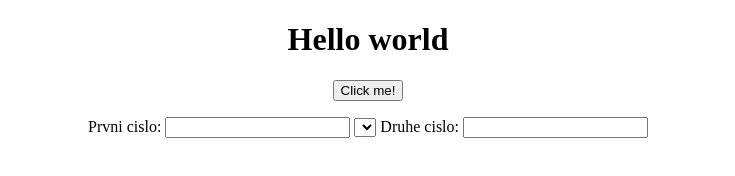
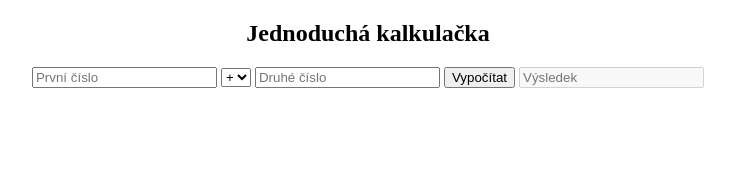
Before and after one commit to Backyss/moa_first_js, a plain HTML site: page index.html in a window 1280 px wide. Shown: the whole page, without its empty margins (272-1007 px from the left). Drawn offline with Linux system fonts and the light colour scheme.

Commit message:
COTOJEEE

```diff
--- a/app.js
+++ b/app.js
@@ -10,6 +10,32 @@ if ('serviceWorker' in navigator) {
     });
 }
 
-function sayHello() {
-    document.getElementById('hello').innerText = 'Hello world';
+function calculate() {
+    const num1 = parseFloat(document.getElementById('num1').value);
+    const operator = document.getElementById('operator').value;
+    const num2 = parseFloat(document.getElementById('num2').value);
+    let result;
+
+    if (isNaN(num1) || isNaN(num2)) {
+        result = 'Neplatný vstup';
+    } else {
+        switch(operator) {
+            case '+':
+                result = num1 + num2;
+                break;
+            case '-':
+                result = num1 - num2;
+                break;
+            case '*':
+                result = num1 * num2;
+                break;
+            case '/':
+                result = num2 !== 0 ? num1 / num2 : 'Nelze dělit nulou';
+                break;
+            default:
+                result = 'Neplatná operace';
+        }
+    }
+
+    document.getElementById('result').value = result;
 }
--- a/index.html
+++ b/index.html
@@ -9,16 +9,22 @@
     <script src="app.js"></script>
 </head>
 <body>
-    <h1>Hello world</h1>
-    <button onclick="sayHello()">Click me!</button>
-    <p id="hello"></p>
-    <label for="prvnicislo">Prvni cislo:</label>
-    <input type="number" id="prvnicislo" name="prvnicislo"></input>
-    <select id="Operace">
+    <div class="calculator">
+        <h2>Jednoduchá kalkulačka</h2>
+        <input type="number" id="num1" placeholder="První číslo">
 
-    </select>
-    <label for="druhecislo">Druhe cislo:</label>
-    <input type="number" id="druhecislo" name="druhecislo"></input>
+        <select id="operator">
+            <option value="+">+</option>
+            <option value="-">-</option>
+            <option value="*">*</option>
+            <option value="/">/</option>
+        </select>
 
+        <input type="number" id="num2" placeholder="Druhé číslo">
+
+        <button onclick="calculate()">Vypočítat</button>
+
+        <input type="text" id="result" placeholder="Výsledek" disabled>
+    </div>
 </body>
 </html>
```
